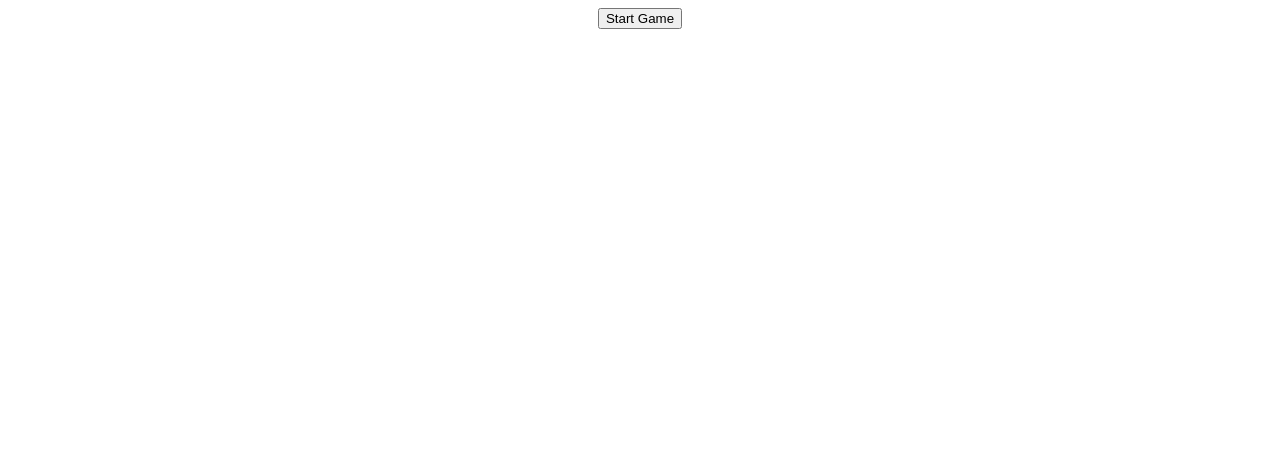
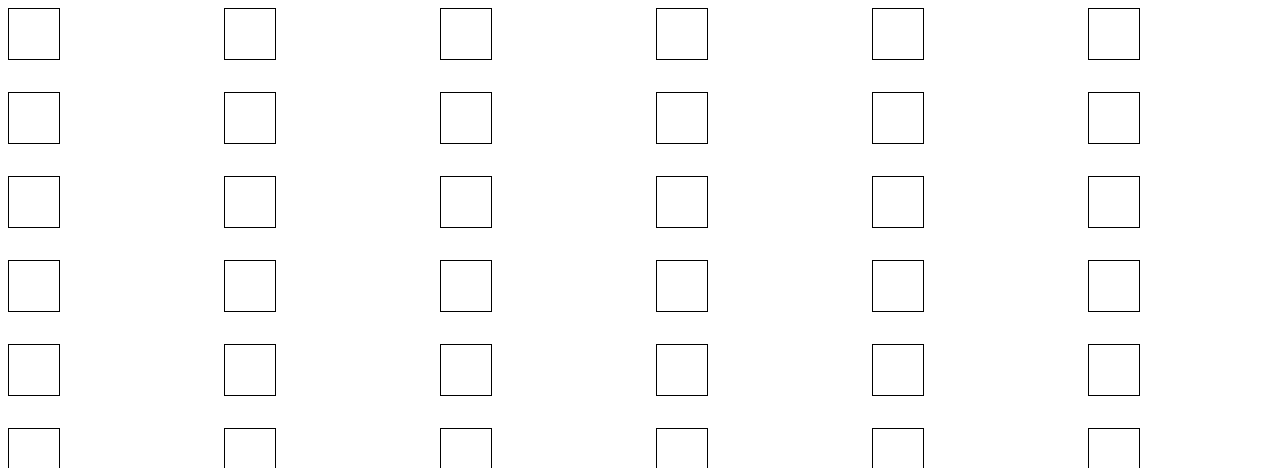
Before and after one commit to choir241/frontendeval, a React (Vite) app in the folder memoryGame/: page / in a window 1280 px wide. Shown: the top 468 px of the page. Built offline with nearby package versions, Linux system fonts and the light colour scheme.

Commit message:
update solution using more react-based solutions and more elegant solutions

```diff
--- a/memoryGame/src/App.tsx
+++ b/memoryGame/src/App.tsx
@@ -38,53 +38,85 @@
 // 12.75 when you have a match and you flip over two mismatching tiles, continue showing the matching grids as green
 // 14 keep track of the cards you have matched
 
-import RenderedCards from "./RenderCards.tsx";
+import GameCard from "./Card";
 import { useState } from "react";
-export interface ICardNumber {
+export interface ICard {
   number: number;
-  isShowing: boolean;
   id: number;
   isMatched: boolean;
+  isFlipped: boolean;
 }
 
+function randomizeNumbers({ array }: { array: ICard[] }) {
+  let currentIndex = array.length,
+    randomIndex;
+
+  while (currentIndex !== 0) {
+    randomIndex = Math.floor(Math.random() * currentIndex);
+    currentIndex--;
+
+    [array[currentIndex], array[randomIndex]] = [
+      array[randomIndex],
+      array[currentIndex],
+    ];
+  }
+
+  return array;
+}
+
+export function generateNumbers({ max, min }: { max: number; min: number }) {
+  const numbers: ICard[] = [];
+
+  for (let i = min; i <= max; i++) {
+    if (i < Math.round(max / 2) + 1) {
+      numbers.push({ number: i, isMatched: false, id: i, isFlipped: false });
+    } else {
+      numbers.push({
+        number: i - Math.round(max / 2),
+        isMatched: false,
+        isFlipped: false,
+        id: i,
+      });
+    }
+  }
+
+  return randomizeNumbers({ array: numbers });
+}
+
+const generatedNumbers = generateNumbers({ min: 1, max: 36 });
+
 export default function App() {
-  const [cards, setCards] = useState<React.JSX.Element[]>([]);
-  const [cardNumbers, setCardNumbers] = useState<ICardNumber[]>([]);
-  const [isGameComplete, setIsGameComplete] = useState(false);
-  const [gameStart, setGameStart] = useState("hidden");
-  const [numOfMatches, setNumOfMatches] = useState(0);
+  const [cardNumbers, setCardNumbers] = useState<ICard[]>(
+    generateNumbers({ min: 1, max: 36 }),
+  );
+
+  const checkIfGameComplete = cardNumbers.every(
+    (card: ICard) => card.isMatched,
+  );
 
   return (
-    <section className="mainContainer">
-      {gameStart === "hidden" ? (
-        <button onClick={() => setGameStart("")}>Start Game</button>
+    <>
+      <section
+        className={`cardContainer ${checkIfGameComplete ? "hidden" : ""}`}
+      >
+        {cardNumbers.map((card: ICard) => {
+          return (
+            <GameCard
+              key={card.id}
+              props={card}
+              cardNumbers={cardNumbers}
+              setCardNumbers={setCardNumbers}
+            />
+          );
+        })}
+      </section>
+      {checkIfGameComplete ? (
+        <button onClick={() => setCardNumbers(generatedNumbers)}>
+          Play again
+        </button>
       ) : (
         ""
       )}
-
-      <div className={`${gameStart === "hidden" ? gameStart : "score"}`}>
-        <p>Number of matches: {numOfMatches}</p>
-      </div>
-
-      <section className={`${gameStart} cardContainer`}>
-        {RenderedCards({
-          props: {
-            cards,
-            setCards,
-            cardNumbers,
-            setCardNumbers,
-            setIsGameComplete,
-            isGameComplete,
-            numOfMatches,
-            setNumOfMatches,
-          },
-        })}
-        {isGameComplete ? (
-          <button onClick={() => setIsGameComplete(false)}>Play Again</button>
-        ) : (
-          ""
-        )}
-      </section>
-    </section>
+    </>
   );
 }
--- a/memoryGame/src/Card.tsx
+++ b/memoryGame/src/Card.tsx
@@ -1,95 +1,80 @@
-import checkIfMatch from "./checkIfMatch.ts";
-import { type ICardNumber } from "./App.tsx";
+// GameCard should re-render, but should not cause App to re-render.
 
-interface ICard {
-  number: number;
-  firstNumber: React.RefObject<number>;
-  firstFlip: React.RefObject<boolean>;
-  setCards: (cards: React.JSX.Element[]) => void;
-  cards: React.JSX.Element[];
-  cardNumbers: ICardNumber[];
-  setCardNumbers: (cardNumbers: ICardNumber[]) => void;
-  isShowing: boolean;
-  id: number;
-  secondFlip: React.RefObject<boolean>;
-  setIsGameComplete: (isGameComplete: boolean) => void;
-  isMatched: boolean;
-  numOfMatches: number;
-  setNumOfMatches: (numOfMatches: number) => void;
-}
+import { type ICard } from "./App";
 
-export default function GameCard({ props }: { props: ICard }) {
-  if (
-    (!props.firstFlip.current && !props.secondFlip.current) ||
-    (props.firstFlip.current && !props.secondFlip.current)
-  ) {
+export default function GameCard({
+  props,
+  cardNumbers,
+  setCardNumbers,
+}: {
+  props: ICard;
+  cardNumbers: ICard[];
+  setCardNumbers: (e: ICard[]) => void;
+}) {
+  function checkIfMatch({ array }: { array: ICard[] }) {
+    const filterFlippedCards = array.filter((card: ICard) =>
+      card.isFlipped ? card : "",
+    );
+
+    const firstNumber = filterFlippedCards[0].number;
+    const secondNumber = filterFlippedCards[1].number;
+
+    if (firstNumber === secondNumber) {
+      const updateMatchedStatus = cardNumbers.map((card: ICard) => {
+        if (card.number === firstNumber) {
+          return { ...card, isMatched: true, isFlipped: false };
+        } else {
+          return card;
+        }
+      });
+      setTimeout(() => {
+        setCardNumbers(updateMatchedStatus);
+      }, 3000);
+    } else {
+      setTimeout(() => {
+        const resetFlippedStatus = cardNumbers.map((card: ICard) => {
+          return { ...card, isFlipped: false };
+        });
+
+        setCardNumbers(resetFlippedStatus);
+      }, 3000);
+    }
+  }
+
+  let checkFlipCount = 0;
+
+  cardNumbers.forEach((card: ICard) => {
+    card.isFlipped ? checkFlipCount++ : "";
+  });
+
+  if (checkFlipCount !== 2) {
     return (
-      <section
-        className={"card " + (props.isMatched ? "matched" : "")}
+      <div
+        className={`card ${props.isMatched ? "matched" : ""}`}
         onClick={() => {
-          if (
-            !props.firstFlip.current &&
-            !props.secondFlip.current &&
-            !props.isMatched
-          ) {
-            props.setCardNumbers(
-              props.cardNumbers.map((cardNumber) => {
-                if (cardNumber.id === props.id) {
-                  return { ...cardNumber, isShowing: !cardNumber.isShowing };
-                } else {
-                  return cardNumber;
-                }
-              }),
-            );
-            console.log("first flip");
-            props.firstNumber.current = props.number;
-            props.firstFlip.current = true;
-          } else if (
-            props.firstFlip.current &&
-            !props.secondFlip.current &&
-            !props.cardNumbers.find((cardNumber) => cardNumber.id === props.id)
-              ?.isShowing &&
-            !props.isMatched
-          ) {
-            console.log("second flip");
-            props.setCardNumbers(
-              props.cardNumbers.map((cardNumber) => {
-                if (cardNumber.id === props.id) {
-                  return { ...cardNumber, isShowing: !cardNumber.isShowing };
-                } else {
-                  return cardNumber;
-                }
-              }),
-            );
-            checkIfMatch({
-              props: {
-                firstNumber: props.firstNumber.current,
-                secondNumber: props.number,
-                cards: props.cards,
-                setCards: props.setCards,
-                cardNumbers: props.cardNumbers,
-                setCardNumbers: props.setCardNumbers,
-                setIsGameComplete: props.setIsGameComplete,
-                numOfMatches: props.numOfMatches,
-                setNumOfMatches: props.setNumOfMatches,
-              },
-            });
-            props.secondFlip.current = true;
-            setTimeout(() => {
-              props.firstFlip.current = false;
-              props.secondFlip.current = false;
-            }, 3000);
+          const updatedFlippedStatus = cardNumbers.map((card: ICard) => {
+            if (card.id === props.id) {
+              return { ...card, isFlipped: true };
+            } else {
+              return card;
+            }
+          });
+
+          setCardNumbers(updatedFlippedStatus);
+
+          if (checkFlipCount === 1) {
+            checkIfMatch({ array: updatedFlippedStatus });
           }
         }}
       >
-        {props.isShowing ? props.number : ""}
-      </section>
+        {props.isFlipped ? props.number : ""}
+      </div>
     );
   } else {
     return (
-      <section className={"card " + (props.isMatched ? "matched" : "")}>
-        {props.isShowing ? props.number : ""}
-      </section>
+      <div className={`card ${props.isMatched ? "matched" : ""}`}>
+        {props.isFlipped ? props.number : ""}
+      </div>
     );
   }
 }
--- a/memoryGame/src/RenderCards.tsx
+++ /dev/null
@@ -1,78 +0,0 @@
-import GameCard from "./Card.tsx";
-import { useRef, useEffect } from "react";
-import type { ICardNumber } from "./App.tsx";
-
-interface IRenderedCards {
-  cards: React.JSX.Element[];
-  setCards: (cards: React.JSX.Element[]) => void;
-  cardNumbers: ICardNumber[];
-  setCardNumbers: (cardNumbers: ICardNumber[]) => void;
-  setIsGameComplete: (isGameComplete: boolean) => void;
-  isGameComplete: boolean;
-  numOfMatches: number;
-  setNumOfMatches: (numOfMatches: number) => void;
-}
-
-export default function RenderedCards({ props }: { props: IRenderedCards }) {
-  let firstNumber = useRef(0);
-  const firstFlip = useRef(false);
-  const secondFlip = useRef(false);
-
-  const tempCardNumbers: ICardNumber[] = [];
-
-  for (let i = 0; i < 36; i++) {
-    if (i < 18) {
-      tempCardNumbers.push({
-        number: i + 1,
-        isShowing: false,
-        id: i,
-        isMatched: false,
-      });
-    } else {
-      tempCardNumbers.push({
-        number: i - 17,
-        isShowing: false,
-        id: i,
-        isMatched: false,
-      });
-    }
-  }
-  tempCardNumbers.sort(() => Math.random() - 0.5);
-
-  useEffect(() => {
-    props.setCardNumbers(tempCardNumbers);
-  }, [props.isGameComplete]);
-
-  const tempCards = props.cardNumbers.map((cardNumber) => {
-    return (
-      <GameCard
-        key={cardNumber.id}
-        props={{
-          numOfMatches: props.numOfMatches,
-          setNumOfMatches: props.setNumOfMatches,
-          isMatched: cardNumber.isMatched,
-          number: cardNumber.number,
-          firstNumber,
-          firstFlip,
-          secondFlip,
-          setCards: props.setCards,
-          cards: props.cards,
-          cardNumbers: props.cardNumbers,
-          setCardNumbers: props.setCardNumbers,
-          isShowing: cardNumber.isShowing,
-          id: cardNumber.id,
-          setIsGameComplete: props.setIsGameComplete,
-        }}
-      />
-    );
-  });
-
-  useEffect(() => {
-    props.setCards(tempCards);
-    if (props.isGameComplete) {
-      props.setCardNumbers([]);
-    }
-  }, [props.isGameComplete]);
-
-  return tempCards;
-}
--- a/memoryGame/src/checkIfMatch.ts
+++ /dev/null
@@ -1,53 +0,0 @@
-import { type ICardNumber } from "./App.tsx";
-
-interface IMatch {
-  firstNumber: number;
-  secondNumber: number;
-  cards: React.JSX.Element[];
-  setCards: (cards: React.JSX.Element[]) => void;
-  cardNumbers: ICardNumber[];
-  setCardNumbers: (cardNumbers: ICardNumber[]) => void;
-  setIsGameComplete: (isGameComplete: boolean) => void;
-  numOfMatches: number;
-  setNumOfMatches: (numOfMatches: number) => void;
-}
-
-export default function checkIfMatch({ props }: { props: IMatch }) {
-  if (props.firstNumber === props.secondNumber) {
-    console.log("they match " + props.firstNumber + " " + props.secondNumber);
-
-    const newCardNumbers = props.cardNumbers.map((number) => {
-      if (number.number === props.firstNumber) {
-        return { ...number, isMatched: true, isShowing: false };
-      } else {
-        return number;
-      }
-    });
-
-    props.setNumOfMatches(props.numOfMatches + 1);
-    setTimeout(() => {
-      props.setCardNumbers(newCardNumbers);
-
-      if (newCardNumbers.filter((number) => !number.isMatched).length === 0) {
-        props.setIsGameComplete(true);
-      }
-    }, 3000);
-  } else {
-    console.log(
-      "they don't match " + props.firstNumber + " " + props.secondNumber,
-    );
-    const updatedCardNumbers = props.cardNumbers.map((number: ICardNumber) => {
-      if (
-        number.number === props.firstNumber ||
-        number.number === props.secondNumber
-      ) {
-        return { ...number, isShowing: false };
-      } else {
-        return number;
-      }
-    });
-    setTimeout(() => {
-      props.setCardNumbers(updatedCardNumbers);
-    }, 3000);
-  }
-}
```
Also changed, not shown: memoryGame/src/CheckIfMatch.ts (added).
